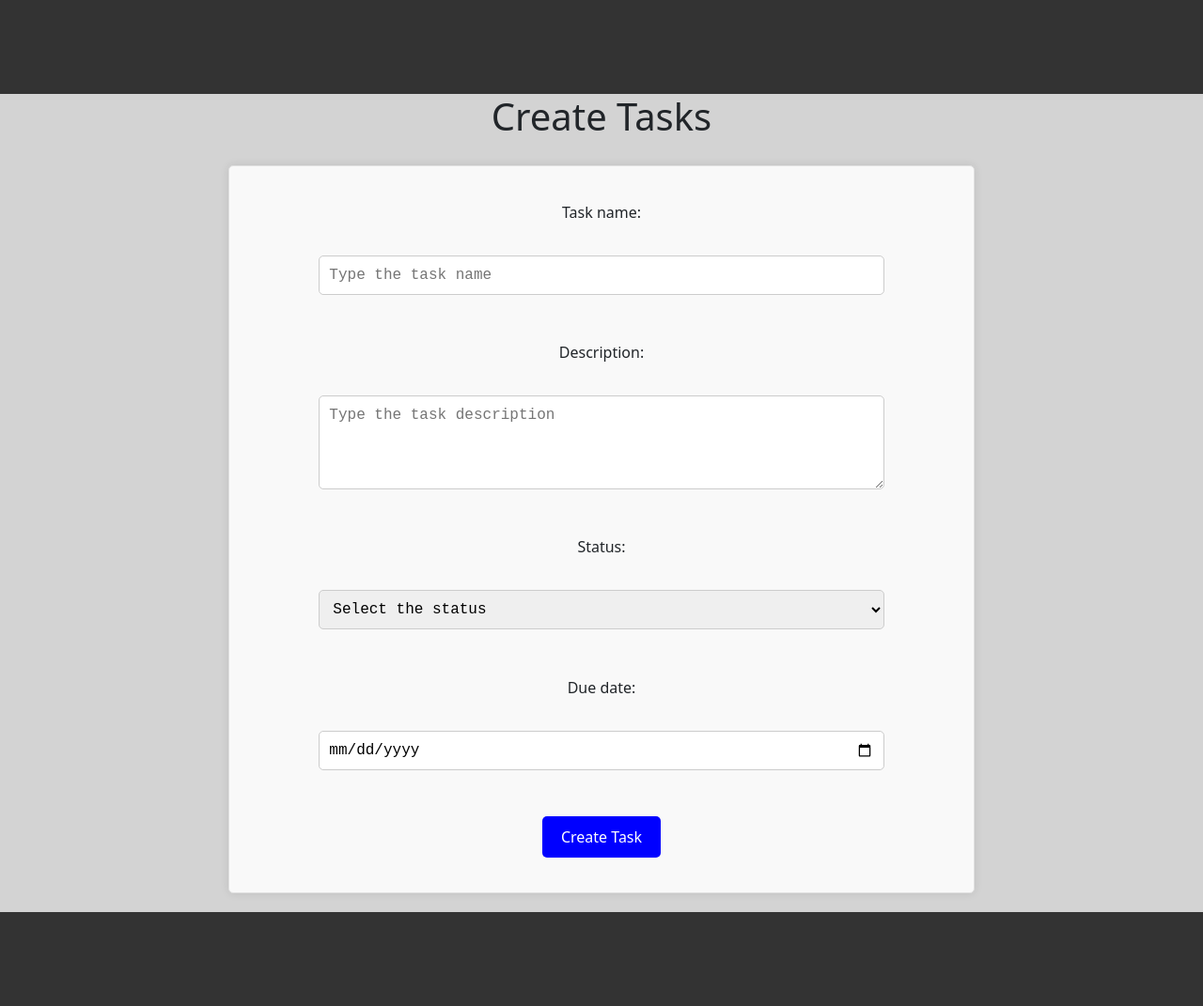
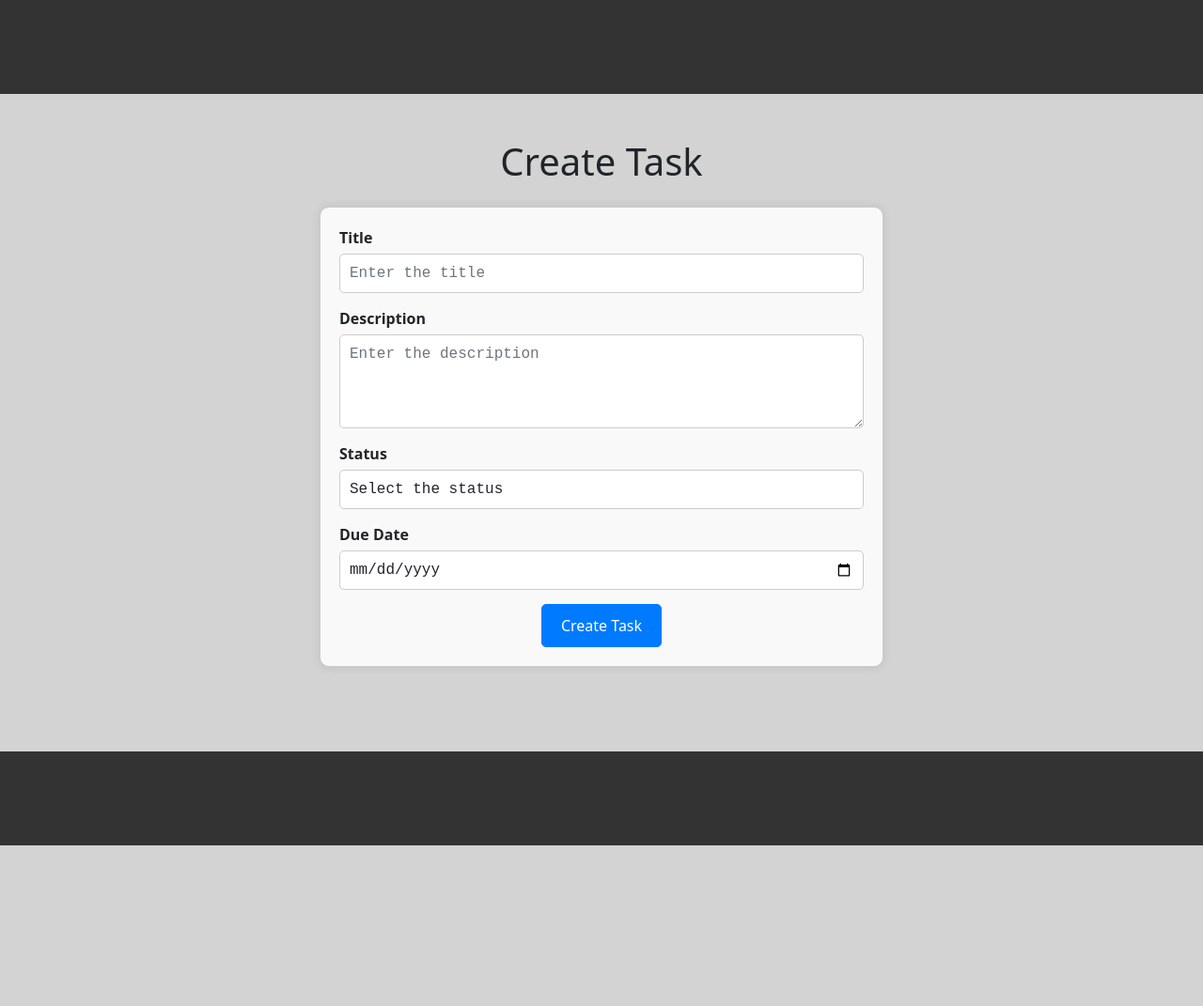
Before and after one commit to derleysoares94/tasks_tracker, a Flask app: page /create_task in a window 1280 px wide. Shown: the whole page at 94% size. After the commit the page ends 900 px from the top, so only its background shows below. Run offline with Flask 3, Linux system fonts and the light colour scheme; some libraries are stand-ins or nearby versions.

Commit message:
Using WTForm to add validation to the Create Task form.

```diff
--- a/app.py
+++ b/app.py
@@ -1,6 +1,8 @@
 from datetime import datetime, timedelta
 from sqlalchemy import func
+from sqlalchemy.exc import SQLAlchemyError
 from flask import Flask, flash, render_template, redirect, request, url_for
+from forms import TaskForm
 
 from models import Task, db
 
@@ -58,23 +60,30 @@ def tasks():
 
 @app.route('/create_task', methods=['GET','POST'])
 def create_task():
+    form = TaskForm()
     if request.method == 'POST':
-        title = request.form['title']
-        description = request.form['description']
-        status = int(request.form['status'])
-        due_date = datetime.strptime(request.form['due_date'], '%Y-%m-%d')
+        if form.validate_on_submit():
+            try:
+                title = form.title.data
+                description = form.description.data
+                status = int(form.status.data)
+                due_date = form.due_date.data
 
-        task = Task(
-            title=title,
-            description=description,
-            status=status,
-            due_date=due_date
-        )
-        db.session.add(task)
-        db.session.commit()
-        return redirect(url_for('index'))
+                task = Task(
+                    title=title,
+                    description=description,
+                    status=status,
+                    due_date=due_date
+                )
+                db.session.add(task)
+                db.session.commit()
+                flash('Task created successfully!', 'success')
+                return redirect(url_for('tasks'))
+            except SQLAlchemyError as e:
+                db.session.rollback()
+                flash('An error occurred while creating the task. Please try again.', 'danger')
 
-    return render_template('create_task.html')
+    return render_template('create_task.html', form=form)
 
 @app.route('/edit_task/<int:task_id>', methods=['POST'])
 def edit_task(task_id):
--- /dev/null
+++ b/forms.py
@@ -0,0 +1,9 @@
+from flask_wtf import FlaskForm
+from wtforms import StringField, TextAreaField, SelectField, DateField
+from wtforms.validators import InputRequired, Length
+
+class TaskForm(FlaskForm):
+    title = StringField('Title', [InputRequired(message='The input title must be filled.'), Length(max=100)], render_kw={"placeholder": "Enter the title"})
+    description = TextAreaField('Description', [InputRequired(message='The input description must be filled.'), Length(max=200)], render_kw={"placeholder": "Enter the description"})
+    status = SelectField('Status', choices=[('', 'Select the status'), ('1', 'To Do'), ('2', 'Doing'), ('3', 'Done')], validators=[InputRequired(message='Please select one status.')])
+    due_date = DateField('Due Date', format='%Y-%m-%d', validators=[InputRequired(message='Please select a valide date.')])
--- a/models.py
+++ b/models.py
@@ -11,7 +11,7 @@ class Task(db.Model):
     title = db.mapped_column(db.String(80), nullable=False)
     description = db.mapped_column(db.String(120), nullable=False)
     status = db.mapped_column(db.Integer, nullable=False)
-    due_date = db.mapped_column(db.DateTime, default=datetime.utcnow)
+    due_date = db.mapped_column(db.DateTime, default=datetime.utcnow, nullable=False)
 
     def __repr__(self):
         return f'<Task {self.title}>'
--- a/requirements.txt
+++ b/requirements.txt
@@ -8,3 +8,4 @@ psycopg2~=2.9.7
 SQLAlchemy~=2.0.16
 watchdog~=3.0
 Werkzeug~=2.2
+wtforms~=3.1.2
--- a/static/css/create_task.css
+++ b/static/css/create_task.css
@@ -1,39 +1,8 @@
-.create-task {
-    display: flex;
-    flex-direction: column;
-    justify-content: space-around;
-    align-items: center;
-    margin: 20px auto;
-    padding: 20px;
-    border: 1px solid #e0e0e0;
-    border-radius: 5px;
-    background-color: #f9f9f9;
-    width: 210mm;
-    height: 205mm   ;
-    box-shadow: 0 0 10px rgba(0, 0, 0, 0.1);
-}
-
-.create-task input,
-.create-task textarea,
-.create-task select {
-    margin-bottom: 15px;
-    width: 80%;
-    /* Adjust the width as needed */
-}
-
-.create-task button {
-    padding: 10px 20px;
-    background-color: #0000FF;
-    color: white;
-    border: none;
-    border-radius: 5px;
-    cursor: pointer;
-}
-
-.notebook-input {
+.notebook-input,
+.notebook-textarea,
+.notebook-select {
     width: 100%;
     padding: 10px;
-    margin-bottom: 15px;
     border: 1px solid #ccc;
     border-radius: 5px;
     line-height: 20px;
@@ -42,24 +11,50 @@
 }
 
 .notebook-textarea {
-    width: 100%;
-    padding: 10px;
-    margin-bottom: 15px;
-    border: 1px solid #ccc;
-    border-radius: 5px;
-    line-height: 20px;
-    font-family: 'Courier New', Courier, monospace;
-    font-size: 16px;
     height: 100px;
 }
 
-.notebook-select {
-    width: 100%;
-    padding: 10px;
+.form-group {
     margin-bottom: 15px;
+}
+
+.form-group label {
+    display: block;
+    margin-bottom: 5px;
+    font-weight: bold;
+    float: left;
+}
+
+.form-container {
+    max-width: 600px;
+    margin: 0 auto;
+    padding: 20px;
     border: 1px solid #ccc;
+    border-radius: 10px;
+    background-color: #f9f9f9;
+    box-shadow: 0 0 10px rgba(0, 0, 0, 0.1);
+}
+
+.btn-primary {
+    background-color: #007bff;
+    border-color: #007bff;
+    padding: 10px 20px;
+    font-size: 16px;
     border-radius: 5px;
-    line-height: 20px;
-    font-family: 'Courier New', Courier, monospace;
-    font-size: 16px;
 }
+
+/* Small devices such as large phones (640px and up) */
+@media only screen and (min-width: 640px) {}
+
+/* Medium devices such as tablets (768px and up) */
+@media only screen and (min-width: 768px) {}
+
+/* Large devices such as laptops (1024px and up) */
+@media only screen and (min-width: 1024px) {
+    .form-container {
+        width: 600px;
+    }
+}
+
+/* Largest devices such as desktops (1280px and up) */
+@media only screen and (min-width: 1280px) {}
--- a/templates/create_task.html
+++ b/templates/create_task.html
@@ -1,24 +1,41 @@
 {% extends "base.html" %}
 
 {% block main %}
-<h1>Create Tasks</h1>
-
-<form method="POST" action="{{ url_for('create_task') }}">
-    <div class="form-group create-task">
-        <label for="title">Task name:</label>
-        <input type="text" id="title" name="title" class="notebook-input" placeholder="Type the task name" required>
-        <label for="description">Description:</label>
-        <textarea id="description" name="description" class="notebook-textarea" placeholder="Type the task description" required></textarea>
-        <label for="status">Status:</label>
-        <select id="status" name="status" class="notebook-select" required>
-            <option value="" disabled selected>Select the status</option>
-            <option value="1">To Do</option>
-            <option value="2">Doing</option>
-            <option value="3">Done</option>
-        </select>
-        <label for="due_date">Due date:</label>
-        <input type="date" id="due_date" name="due_date" class="notebook-input" required>
-        <button type="submit">Create Task</button>
+<div class="container">
+    <h1 class="mt-5 mb-4 text-center">Create Task</h1>
+    <div class="form-container">
+        <form method="POST" action="{{ url_for('create_task') }}" novalidate>
+            {{ form.hidden_tag() }}
+            <div class="form-group">
+                {{ form.title.label(class="form-label") }}
+                {{ form.title(class="form-control notebook-input") }}
+                {% for error in form.title.errors %}
+                    <div class="text-danger">{{ error }}</div>
+                {% endfor %}
+            </div>
+            <div class="form-group">
+                {{ form.description.label(class="form-label") }}
+                {{ form.description(class="form-control notebook-textarea") }}
+                {% for error in form.description.errors %}
+                    <div class="text-danger">{{ error }}</div>
+                {% endfor %}
+            </div>
+            <div class="form-group">
+                {{ form.status.label(class="form-label") }}
+                {{ form.status(class="form-control notebook-select") }}
+                {% for error in form.status.errors %}
+                    <div class="text-danger">{{ error }}</div>
+                {% endfor %}
+            </div>
+            <div class="form-group">
+                {{ form.due_date.label(class="form-label") }}
+                {{ form.due_date(class="form-control notebook-input") }}
+                {% for error in form.due_date.errors %}
+                    <div class="text-danger">{{ error }}</div>
+                {% endfor %}
+            </div>
+            <button type="submit" class="btn btn-primary btn-block">Create Task</button>
+        </form>
     </div>
-</form>
+</div>
 {% endblock %}
```
Also changed, not shown: instance/db.sqlite3.
